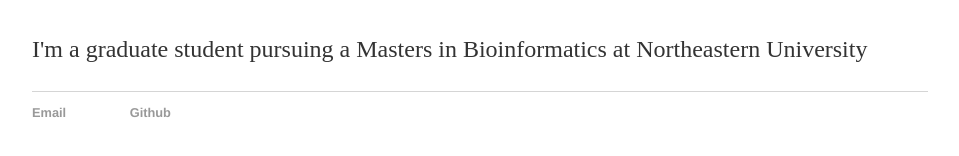
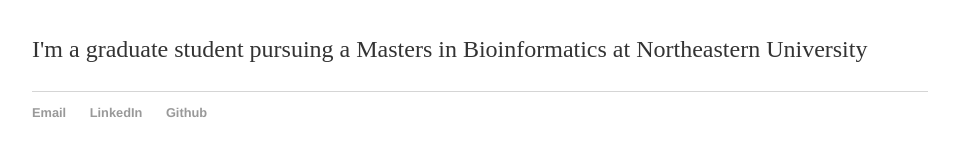
Before and after one commit to dana-rocha/dana-rocha.github.io, a Jekyll site: the page built from index.html, in a window 1280 px wide. Shown: the part 164-320 px from the top of the page, without its empty margins (160-1119 px from the left). Built offline with Jekyll 4.4.1, drawn with Linux system fonts in a browser that asks for light colours.

Commit message:
Update default.html

```diff
--- a/_layouts/default.html
+++ b/_layouts/default.html
@@ -22,7 +22,7 @@
 			<footer>
 	    		<ul>
 	        		<li><a href="mailto:dbridgette.rocha@gmail.com">Email</a></li>
-				<li><a href="https://https://www.linkedin.com/in/rochadana/"><LinkedIn</a><li>
+				<li><a href="https://https://www.linkedin.com/in/rochadana/">LinkedIn</a></li>
 	        		<li><a href="https://github.com/dana-rocha">Github</a></li>
 				</ul>
 			</footer>
```
